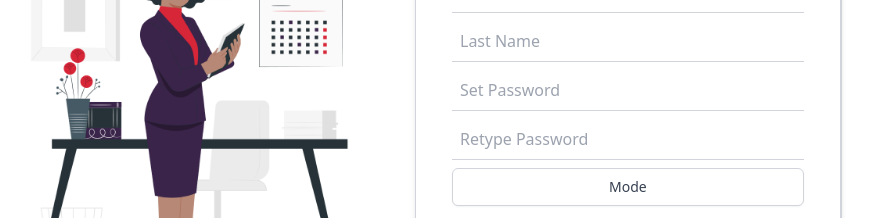
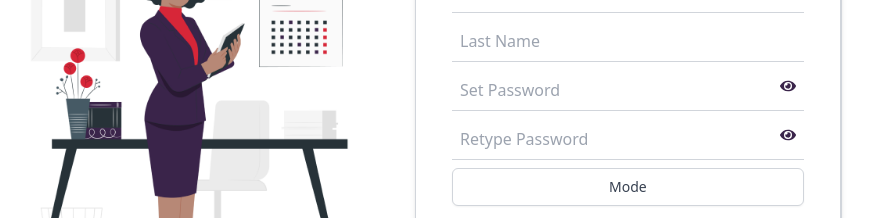
Before and after one commit to vaishnavrajendran/highway-delite-T1, a React (Vite) app in the folder client/: page /register in a window 1280 px wide. Shown: the part 291-509 px from the top of the page, without its empty margins (225-1098 px from the left). Built offline with nearby package versions, Linux system fonts and the light colour scheme; no server answers.

Commit message:
password toggle button

```diff
--- a/client/package.json
+++ b/client/package.json
@@ -18,6 +18,7 @@
     "postcss": "^8.4.28",
     "react": "^18.2.0",
     "react-dom": "^18.2.0",
+    "react-icons": "^4.10.1",
     "react-redux": "^8.1.2",
     "react-router-dom": "^6.15.0",
     "redux": "^4.2.1",
--- a/client/src/screens/RegistrationPage.tsx
+++ b/client/src/screens/RegistrationPage.tsx
@@ -9,6 +9,7 @@ import { addPerson } from '../store/Features/userSlice';
 import { useState } from 'react';
 import Loading from '../components/Loading';
 import Dropdown from '../components/Dropdown';
+import { FaEye, FaEyeSlash } from 'react-icons/fa';
 
 interface FormValues {
     fName: string;
@@ -23,7 +24,19 @@ const RegistrationPage = () => {
     const [message, setMessage] = useState<string>('');
     const [loading, setLoading] = useState<boolean>(false);
     const [isOpen, setOpen] = useState<boolean>(false);
+    const [showPassword, setShowPassword] = useState<boolean>(false);
+    const [showRepPassword, setShowRepPassword] = useState<boolean>(false);
     const dispatch = useAppDispatch();
+
+    const togglePasswordVisibility = () => {
+        setShowPassword(prev => !prev);
+    };
+
+    // Function to toggle retype password visibility
+    const toggleRepPasswordVisibility = () => {
+        setShowRepPassword(prev => !prev);
+    };
+
     const toggleDropdown = () => {
         setOpen(prev => !prev)
     }
@@ -103,29 +116,47 @@ const RegistrationPage = () => {
                 {formik.touched.lName && formik.errors.lName && (
                     <div className='text-custom-secondary'>{formik.errors.lName}</div>
                 )}
+                <div className="relative">
                     <input
-                    type="password"
+                        type={showPassword ? 'text' : 'password'}
                         name="password"
                         placeholder="Set Password"
                         required
-                    className="w-full p-2 border-b border-gray-300 mb-2"
+                        className="w-full p-2 border-b border-gray-300 mb-2 pr-10"
                         onChange={formik.handleChange}
                         onBlur={formik.handleBlur}
                         value={formik.values.password}
                     />
+                    <button
+                        type="button"
+                        className="absolute right-2 top-2 cursor-pointer text-custom-primary"
+                        onClick={togglePasswordVisibility}
+                    >
+                        {showPassword ? <FaEyeSlash /> : <FaEye />}
+                    </button>
+                </div>
                 {formik.touched.password && formik.errors.password && (
                     <div className='text-custom-secondary'>{formik.errors.password}</div>
                 )}
+                <div className="relative">
                     <input
-                    type="password"
+                        type={showRepPassword ? 'text' : 'password'}
                         name="repPassword"
                         placeholder="Retype Password"
                         required
-                    className="w-full p-2 border-b border-gray-300 mb-2"
+                        className="w-full p-2 border-b border-gray-300 mb-2 pr-10"
                         onChange={formik.handleChange}
                         onBlur={formik.handleBlur}
                         value={formik.values.repPassword}
                     />
+                    <button
+                        type="button"
+                        className="absolute right-2 top-2 cursor-pointer text-custom-primary"
+                        onClick={toggleRepPasswordVisibility}
+                    >
+                        {showRepPassword ? <FaEyeSlash /> : <FaEye />}
+                    </button>
+                </div>
                 {formik.touched.repPassword && formik.errors.repPassword && (
                     <div className='text-custom-secondary'>{formik.errors.repPassword}</div>
                 )}
```
Also changed, not shown: 1 other file (tests, documents, lock files or other folders). Lines whose indentation alone changed are shown as unchanged.
